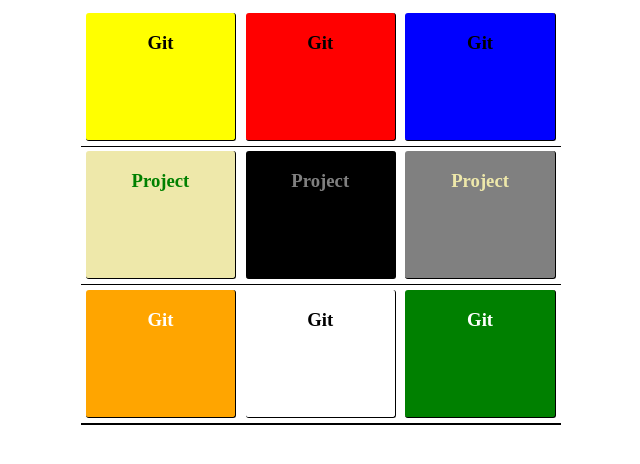
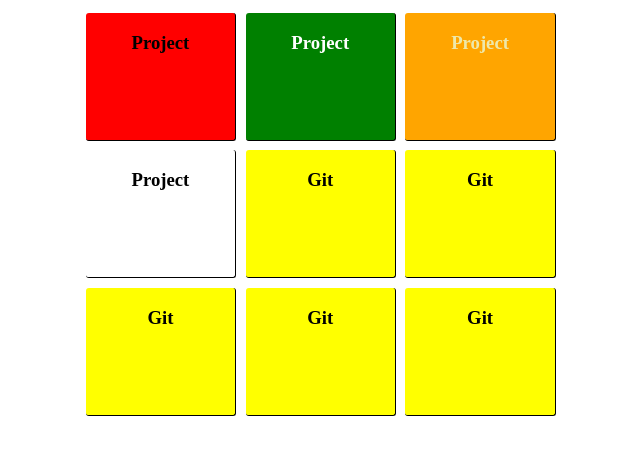
Before and after one commit to Stevo5o/Basic-HTML5-Grid, a plain HTML site: page public_html/index.html in a window 1280 px wide. Shown: the whole page, without its empty margins (319-959 px from the left). Drawn offline with Linux system fonts and the light colour scheme.

Commit message:
Clean-up

```diff
--- a/public_html/index.html
+++ b/public_html/index.html
@@ -12,18 +12,6 @@ and open the template in the editor.
         <meta name="viewport" content="width=device-width, initial-scale=1.0">
     </head>
     <body>
-        <div class ="grid grid-pad">
-            <div class="grid grid-pad">
-                <div class="col-1-3 col-git-1">
-                    <h3>Git</h3>
-                </div>
-                <div class="col-1-3 col-git-2">
-                    <h3>Git</h3>
-                </div>
-                <div class="col-1-3 col-git-3">
-                    <h3>Git</h3>
-                </div>
-            </div>
         <div class="grid grid-pad">
             <div class="col-1-3 col-pro-1">
                 <h3>Project</h3>
@@ -36,15 +24,27 @@ and open the template in the editor.
             </div>
         </div>
         <div class="grid grid-pad">
+            <div class="col-1-3 col-pro-4">
+                <h3>Project</h3>
+            </div>
+            <div class="col-1-3 col-git-1">
+                <h3>Git</h3>
+            </div>
+            <div class="col-1-3 col-git-2">
+                <h3>Git</h3>
+            </div>
+        </div>
+    </div>
+    <div class="grid grid-pad">
+        <div class="col-1-3 col-git-3">
+            <h3>Git</h3>
+        </div>
         <div class="col-1-3 col-git-4">
             <h3>Git</h3>
         </div>
         <div class="col-1-3 col-git-5">
             <h3>Git</h3>
         </div>
-                <div class="col-1-3 col-git-6">
-                    <h3>Git</h3>
-                </div>
     </div>
 </body>
 </html>
--- a/public_html/styley.css
+++ b/public_html/styley.css
@@ -9,7 +9,8 @@
 .grid {
     margin:0px auto;
     width:30em;
-    border-bottom: 1px black solid;
+}
+.grid-pad {
 
 }
 .grid:after {
@@ -22,7 +23,6 @@
     -mox-box-sizing: border-box;
     box-sizing: border-box;
 }
-
 .col-1-3 {
     width: 31.3%;
     margin:1%;
@@ -36,36 +36,40 @@
     background:yellow;
 }
 .col-git-2 {
-    background:red;
+    background:yellow;
 }
 .col-git-3 {
-    background:blue;
+    background:yellow;
 }
 .col-git-4 {
-    background:orange;
-    color:white;
+    background:yellow;
+    color:black;
+}
+.col-git-5 {
+    background:yellow;
+    color:black;
 }
 .col-git-6 {
+    background:yellow;
+    color:black;
+}
+.col-git-7 {
+    background:yellow;
+    color:black;
+}
+.col-git-8 {
+    background:yellow;
+    color:black;
+}
+.col-pro-1 {
+    background:red;
+    color:black;
+}
+.col-pro-2 {
     background:green;
     color:white;
 }
-.col-git-7 {
-    background:purple;
-    color:white;
-}
-.col-git-8 {
-    background:gray;
-    color:white;
-}
-.col-pro-1 {
-    background:palegoldenrod;
-    color:green;
-}
-.col-pro-2 {
-    background:black;
-    color:gray;
-}
 .col-pro-3 {
-    background:gray;
+    background:orange;
     color:palegoldenrod;
 }
```
Lines whose indentation alone changed are shown as unchanged.
